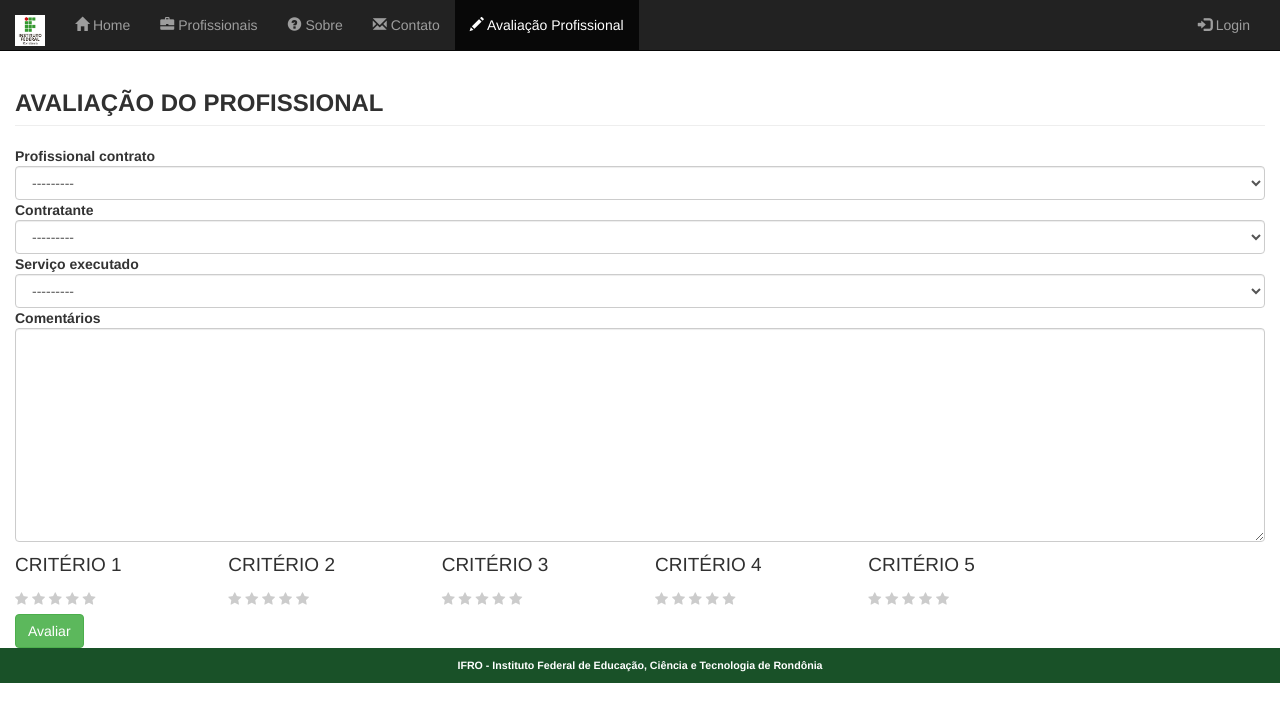
After one commit to kaiserthiago/contratou, a Django app: page /contratou/avaliacao_profissional in a window 1280 px wide. The commit adds this page. Shown: the top 722 px of the page. Run offline with Django 3.2, Linux system fonts and the light colour scheme; data that the repository does not hold is empty; some libraries are stand-ins or nearby versions.

Commit message:
avaliacao

```diff
--- a/contratou/forms.py
+++ b/contratou/forms.py
@@ -1,6 +1,6 @@
 from django.forms import ModelForm
 
-from contratou.models import Profissional, Contratante, Segmento, Area
+from contratou.models import Profissional, Contratante, Segmento, Area, AvaliacaoProfissional, AvaliacaoContratante
 
 
 class FormProfissional(ModelForm):
@@ -58,3 +58,29 @@ class FormArea(ModelForm):
     class Meta:
         model = Area
         fields = ['segmento', 'descricao']
+
+class FormAvaliacaoProfissional(ModelForm):
+    def __init__(self, *args, **kwargs):
+        super(FormAvaliacaoProfissional, self).__init__(*args, **kwargs)
+
+        for field in iter(self.fields):
+            self.fields[field].widget.attrs.update({
+                'class': 'form-control'
+            })
+
+    class Meta:
+        model = AvaliacaoProfissional
+        fields = ['profissional', 'contratante', 'servico', 'comentario', 'campo1', 'campo2', 'campo3', 'campo4', 'campo5']
+
+class FormAvaliacaoContratante(ModelForm):
+    def __init__(self, *args, **kwargs):
+        super(FormAvaliacaoContratante, self).__init__(*args, **kwargs)
+
+        for field in iter(self.fields):
+            self.fields[field].widget.attrs.update({
+                'class': 'form-control'
+            })
+
+    class Meta:
+        model = AvaliacaoContratante
+        fields = ['profissional', 'contratante', 'servico', 'campo1', 'campo2', 'campo3', 'campo4', 'campo5', 'comentario']
--- /dev/null
+++ b/contratou/templates/contratou/avaliacao_profissional.html
@@ -0,0 +1,139 @@
+{% extends "contratou/layout.html" %}
+{% block class_avalia_prof %} class="active" {% endblock %}
+{% block titulo %} Contratou! - Avaliação Profissional {% endblock %}
+
+{% block conteudo %}
+    <h2 class="page-header">Avaliação do Profissional</h2>
+    <form action="" method="POST" class="post-form">
+        {% csrf_token %}
+
+{#        {% for field in form %}#}
+{#            <div class="form-group">#}
+{#                {{ field.label }}{{ field }}#}
+{#            </div>#}
+{#        {% endfor %}#}
+
+        <strong>Profissional contrato</strong>
+        {{ form.profissional }}
+        <strong>Contratante</strong>
+        {{ form.contratante }}
+        <strong>Serviço executado</strong>
+        {{ form.servico }}
+        <strong>Comentários</strong>
+        {{ form.comentario }}
+        <div class="row">
+            <div class="col-md-2">
+                {#                <form method="POST" action="{% url 'contratou.avaliacao_profissional' %}">#}
+                {#                    {% csrf_token %}#}
+                <h4>Critério 1</h4>
+                <div class="estrelas">
+                    <input type="radio" id="criterio1_vazio" name="campo1" value="" checked>
+
+                    <label for="criterio1_estrela_um"><i class="fa"></i></label>
+                    <input type="radio" id="criterio1_estrela_um" name="campo1" value="1">
+
+                    <label for="criterio1_estrela_dois"><i class="fa"></i></label>
+                    <input type="radio" id="criterio1_estrela_dois" name="campo1" value="2">
+
+                    <label for="criterio1_estrela_tres"><i class="fa"></i></label>
+                    <input type="radio" id="criterio1_estrela_tres" name="campo1" value="3">
+
+                    <label for="criterio1_estrela_quatro"><i class="fa"></i></label>
+                    <input type="radio" id="criterio1_estrela_quatro" name="campo1" value="4">
+
+                    <label for="criterio1_estrela_cinco"><i class="fa"></i></label>
+                    <input type="radio" id="criterio1_estrela_cinco" name="campo1" value="5">
+                </div>
+            </div>
+            <div class="col-md-2">
+                <h4>Critério 2</h4>
+                <div class="estrelas">
+                    <input type="radio" id="criterio2_vazio" name="campo2" value="" checked>
+
+                    <label for="criterio2_estrela_um"><i class="fa"></i></label>
+                    <input type="radio" id="criterio2_estrela_um" name="campo2" value="1">
+
+                    <label for="criterio2_estrela_dois"><i class="fa"></i></label>
+                    <input type="radio" id="criterio2_estrela_dois" name="campo2" value="2">
+
+                    <label for="criterio2_estrela_tres"><i class="fa"></i></label>
+                    <input type="radio" id="criterio2_estrela_tres" name="campo2" value="3">
+
+                    <label for="criterio2_estrela_quatro"><i class="fa"></i></label>
+                    <input type="radio" id="criterio2_estrela_quatro" name="campo2" value="4">
+
+                    <label for="criterio2_estrela_cinco"><i class="fa"></i></label>
+                    <input type="radio" id="criterio2_estrela_cinco" name="campo2" value="5">
+                </div>
+            </div>
+
+            <div class="col-md-2">
+                <h4>Critério 3</h4>
+                <div class="estrelas">
+                    <input type="radio" id="criterio3_vazio" name="campo3" value="" checked>
+
+                    <label for="criterio3_estrela_um"><i class="fa"></i></label>
+                    <input type="radio" id="criterio3_estrela_um" name="campo3" value="1">
+
+                    <label for="criterio3_estrela_dois"><i class="fa"></i></label>
+                    <input type="radio" id="criterio3_estrela_dois" name="campo3" value="2">
+
+                    <label for="criterio3_estrela_tres"><i class="fa"></i></label>
+                    <input type="radio" id="criterio3_estrela_tres" name="campo3" value="3">
+
+                    <label for="criterio3_estrela_quatro"><i class="fa"></i></label>
+                    <input type="radio" id="criterio3_estrela_quatro" name="campo3" value="4">
+
+                    <label for="criterio3_estrela_cinco"><i class="fa"></i></label>
+                    <input type="radio" id="criterio3_estrela_cinco" name="campo3" value="5">
+                </div>
+            </div>
+
+            <div class="col-md-2">
+                <h4>Critério 4</h4>
+                <div class="estrelas">
+                    <input type="radio" id="criterio4_vazio" name="campo4" value="" checked>
+
+                    <label for="criterio4_estrela_um"><i class="fa"></i></label>
+                    <input type="radio" id="criterio4_estrela_um" name="campo4" value="1">
+
+                    <label for="criterio4_estrela_dois"><i class="fa"></i></label>
+                    <input type="radio" id="criterio4_estrela_dois" name="campo4" value="2">
+
+                    <label for="criterio4_estrela_tres"><i class="fa"></i></label>
+                    <input type="radio" id="criterio4_estrela_tres" name="campo4" value="3">
+
+                    <label for="criterio4_estrela_quatro"><i class="fa"></i></label>
+                    <input type="radio" id="criterio4_estrela_quatro" name="campo4" value="4">
+
+                    <label for="criterio4_estrela_cinco"><i class="fa"></i></label>
+                    <input type="radio" id="criterio4_estrela_cinco" name="campo4" value="5">
+                </div>
+            </div>
+
+            <div class="col-md-2">
+                <h4>Critério 5</h4>
+                <div class="estrelas">
+                    <input type="radio" id="criterio5_vazio" name="campo5" value="" checked>
+
+                    <label for="criterio5_estrela_um"><i class="fa"></i></label>
+                    <input type="radio" id="criterio5_estrela_um" name="campo5" value="1">
+
+                    <label for="criterio5_estrela_dois"><i class="fa"></i></label>
+                    <input type="radio" id="criterio5_estrela_dois" name="campo5" value="2">
+
+                    <label for="criterio5_estrela_tres"><i class="fa"></i></label>
+                    <input type="radio" id="criterio5_estrela_tres" name="campo5" value="3">
+
+                    <label for="criterio5_estrela_quatro"><i class="fa"></i></label>
+                    <input type="radio" id="criterio5_estrela_quatro" name="campo5" value="4">
+
+                    <label for="criterio5_estrela_cinco"><i class="fa"></i></label>
+                    <input type="radio" id="criterio5_estrela_cinco" name="campo5" value="5">
+                </div>
+            </div>
+        </div>
+        <input type="submit" class="btn btn-success" value="Avaliar">
+    </form>
+
+{% endblock %}
--- a/contratou/templates/contratou/home.html
+++ b/contratou/templates/contratou/home.html
@@ -1,13 +1,13 @@
 {% extends "contratou/layout.html" %}
 {% block class_home %} class="active" {% endblock %}
-
 {% load static %}
 
 {% block conteudo %}
     <div class="row">
         <div class="col-md-12">
             <h2 class="page-header">Contratou! FACILITANDO A CONTRATAÇÃO DE SERVIÇOS</h2>
-            <p class="p">Procura um prestador de serviço e não consegue encontrar? Deixa que a gente indica pra você!</p>
+            <p class="p">Procura um prestador de serviço e não consegue encontrar? Deixa que a gente indica pra
+                você!</p>
         </div>
     </div>
 {% endblock %}
--- a/contratou/templates/contratou/layout.html
+++ b/contratou/templates/contratou/layout.html
@@ -6,6 +6,7 @@
     <meta charset="utf-8">
     <meta name="viewport" content="width=device-width, initial-scale=1">
     <link rel="stylesheet" href="https://maxcdn.bootstrapcdn.com/bootstrap/3.3.7/css/bootstrap.min.css">
+    <link rel="stylesheet" href="//maxcdn.bootstrapcdn.com/font-awesome/4.3.0/css/font-awesome.min.css">
 
     {% load static %}
     <link rel="stylesheet" href="{% static '/css/layout.css' %}">
@@ -44,6 +45,9 @@
                 <li{% block class_contato %} {% endblock %}><a href="{% url 'contratou.contato' %}"><span
                         class="glyphicon glyphicon-envelope"></span>
                     Contato</a></li>
+             <li{% block class_avalia_prof %} {% endblock %}><a href="{% url 'contratou.avaliacao_profissional' %}"><span
+                        class="glyphicon glyphicon-pencil"></span>
+                    Avaliação Profissional</a></li>
             </ul>
             <ul class="nav navbar-nav navbar-right">
             </ul>
--- a/contratou/templates/contratou/profissionais.html
+++ b/contratou/templates/contratou/profissionais.html
@@ -24,11 +24,13 @@
                 </td>
                 <td style="vertical-align:middle">
                     <h4><strong>{{ profissional.nome }}</strong></h4>
+
                     <p><span class="fa fa-star checked"></span>
                         <span class="fa fa-star checked"></span>
                         <span class="fa fa-star checked"></span>
                         <span class="fa fa-star checked"></span>
-                    <span class="fa fa-star"></span></p>
+                        <span class="fa fa-star"></span>
+                    </p>
                     {% if profissional.area.count > 1 %}
                         {% for area in profissional.area.all %}
                             <p>- {{ area }}</p>
--- a/contratou/urls.py
+++ b/contratou/urls.py
@@ -12,4 +12,6 @@ urlpatterns = [
     url(r'^profissionais/$', views.profissionais, name='contratou.profissionais'),
     url(r'^profissional/detalhe/(?P<profissional_id>\d+)/$', views.profissional_detalhe, name='contratou.profissional_detalhe'),
     url(r'^sobre/$', views.sobre, name='contratou.sobre'),
+
+    url(r'^avaliacao_profissional$', views.avaliacao_profissional, name='contratou.avaliacao_profissional'),
 ]
--- a/contratou/views.py
+++ b/contratou/views.py
@@ -1,10 +1,12 @@
 from django.contrib.auth import authenticate, login, logout
 from django.contrib.auth.decorators import login_required
+from django.db.models import Avg, Count, Max, Sum
 from django.http import HttpResponseRedirect
 from django.shortcuts import render, redirect
 from django.urls import reverse
 
-from contratou.models import Profissional
+from contratou.forms import FormAvaliacaoProfissional
+from contratou.models import Profissional, AvaliacaoProfissional
 
 
 def login_view(request):
@@ -26,8 +28,36 @@ def logout_view(request):
     return redirect('contratou.home')
 
 
+def avaliacao_profissional(request):
+    if request.method == 'POST':
+        # recebe os dados do form
+        form = FormAvaliacaoProfissional(request.POST)
+
+        # se o form for válido vai coloccar os dados no BD
+        if form.is_valid():
+            post = AvaliacaoProfissional()
+
+            post.profissional = form.cleaned_data['profissional']
+            post.contratante = form.cleaned_data['contratante']
+            post.servico = form.cleaned_data['servico']
+            post.comentario = form.cleaned_data['comentario']
+            post.campo1 = form.cleaned_data['campo1']
+            post.campo2 = form.cleaned_data['campo2']
+            post.campo3 = form.cleaned_data['campo3']
+            post.campo4 = form.cleaned_data['campo4']
+            post.campo5 = form.cleaned_data['campo5']
+            post.save()
+
+            return redirect('contratou.home')
+    else:
+        form = FormAvaliacaoProfissional()
+
+    return render(request, 'contratou/avaliacao_profissional.html', {'form': form})
+
+
 def home(request):
     return render(request, 'contratou/home.html', {})
+
 
 def contato(request):
     return render(request, 'contratou/contato.html', {})
@@ -44,11 +74,14 @@ def profissionais(request):
 
 def profissional_detalhe(request, profissional_id):
     profissionais = Profissional.objects.filter(pk=profissional_id)
+    avaliacao = AvaliacaoProfissional.objects.filter(servico__profissional_id=profissional_id)
 
     context = {
         'profissionais': profissionais,
+        'avaliacao': avaliacao,
     }
     return render(request, 'contratou/profissional_detalhe.html', context)
 
+
 def sobre(request):
     return render(request, 'contratou/sobre.html', {})
--- a/static/css/layout.css
+++ b/static/css/layout.css
@@ -1,3 +1,16 @@
+.estrelas input[type=radio] {
+    display: none;
+}
+
+.estrelas label i.fa:before {
+    content: '\f005';
+    color: #FC0;
+}
+
+.estrelas input[type=radio]:checked ~ label i.fa:before {
+    color: #CCC;
+}
+
 /*Remove a margem padrão de baixo da navbar e as bordas arredondadas*/
 .navbar {
     margin-bottom: 0;
@@ -74,14 +87,14 @@ h4 {
 
 .chip {
     display: table-cell;
-    padding: 0 25px ;
+    padding: 0 25px;
     height: 100px;
     font-size: 16px;
     line-height: 33px;
     border-radius: 20px;
     background-color: #f1f1f1;
     float: left;
-    margin:2px;
+    margin: 2px;
 }
 
 .chip img {
@@ -122,7 +135,7 @@ h4 {
 footer {
     background-color: #195128;
     color: white;
-    padding: 20px 0px 20px 0px;
+    padding: 10px;
     font-size: 8pt;
     font-weight: bold;
     text-align: center;
```
Also changed, not shown: contratou/admin.py (+23 -4 lines), contratou/models.py (+6 -8 lines), contratou/templates/contratou/profissional_detalhe.html (+26 -20 lines), contratou/migrations/0006_auto_20171101_1107.py (added), contratou/migrations/0007_auto_20171101_1111.py (added). Lines whose indentation alone changed are shown as unchanged.
